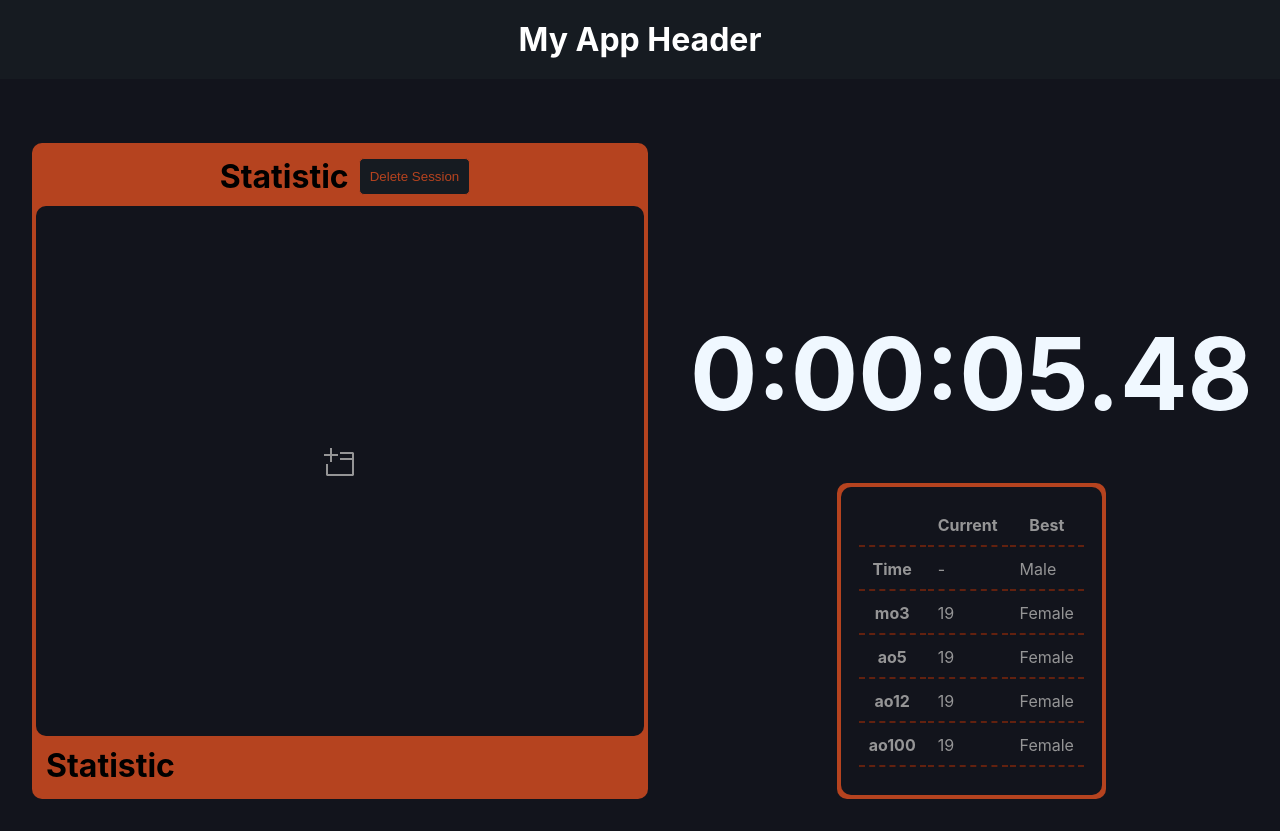
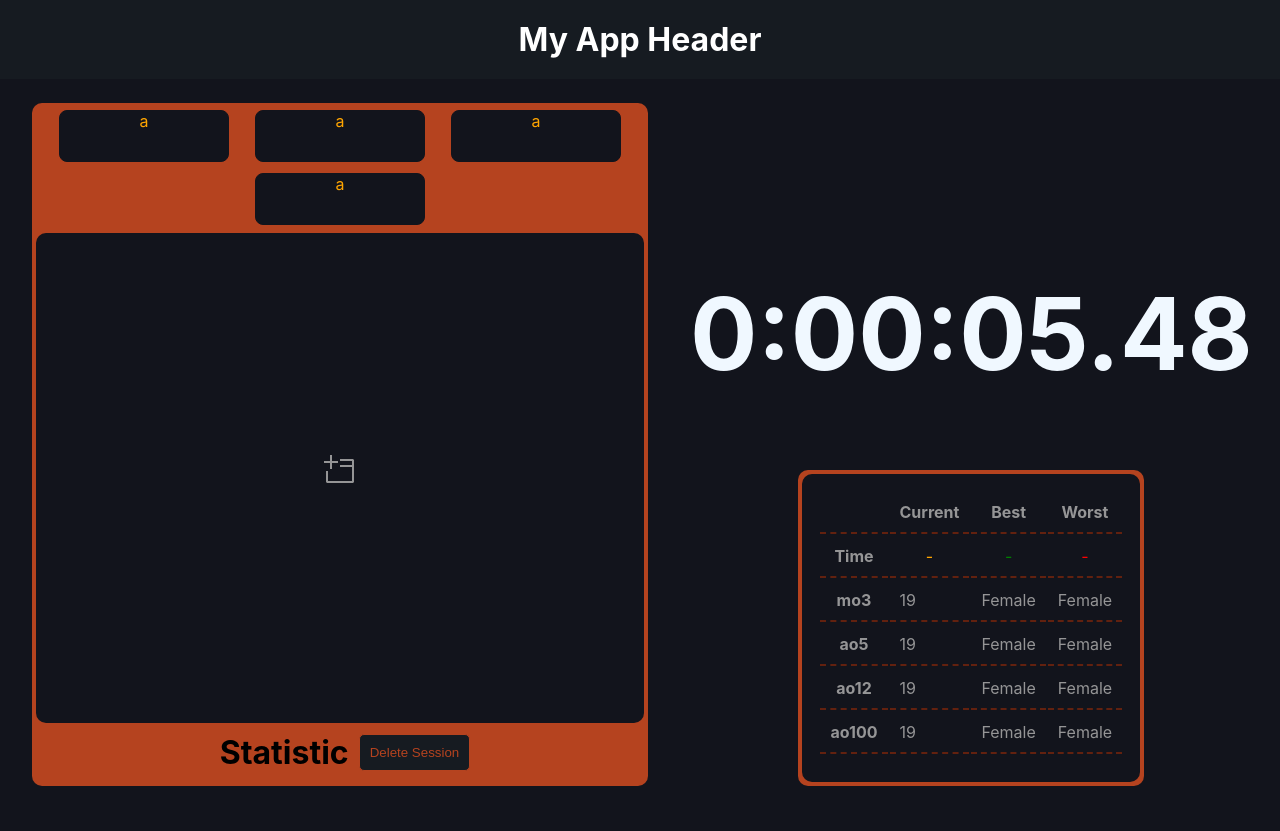
Before and after one commit to YuraSamogalskiy/CubeStopwatchApp, a React (Vite) app in the folder cube_timer_app/: page / in a window 1280 px wide. Built offline with nearby package versions, Linux system fonts and the light colour scheme; the HTML template or start-up script is replaced by a standard one.

Commit message:
add best/worst/current result

```diff
--- a/cube_timer_app/src/App.css
+++ b/cube_timer_app/src/App.css
@@ -16,7 +16,7 @@
   /* flex: 1; */
   display: flex;
   padding: 2rem;
-  padding-top: 4rem;
+  padding-top: 1.5rem;
 }
 
 .app-left-column {
--- a/cube_timer_app/src/App.jsx
+++ b/cube_timer_app/src/App.jsx
@@ -4,6 +4,7 @@ import BestResults from './Results/BestResults'
 import Results from './Results/Results'
 import Stopwatch from './Timer/Stopwatch'
 import { deleteAllResults } from './redux/slices/stopwatchSlice'
+import Menu from './Menu/Menu'
 
 function App() {
   const dispatch = useDispatch()
@@ -15,14 +16,14 @@ function App() {
       </header>
       <main className="app-main">
         <div className="app-left-column">
+          <Menu />
+          <Results />
           <div className="app-left-column-up">
             <h1>Statistic</h1>
             <button onClick={() => dispatch(deleteAllResults())}>
               Delete Session
             </button>
           </div>
-          <Results />
-          <h1>Statistic</h1>
         </div>
         <div className="app-right-column">
           <Stopwatch />
--- /dev/null
+++ b/cube_timer_app/src/Menu/Menu.jsx
@@ -0,0 +1,14 @@
+import styles from './Menu.module.scss'
+const Menu = () => {
+  return (
+    <div className={styles.menu__block}>
+      <div className={styles.menu_nav}>a</div>
+      <div className={styles.menu_nav}>a</div>
+      <div className={styles.menu_nav}>a</div>
+      <div className={styles.menu_nav}>a</div>
+      {/* <div className={styles.menu_nav}>a</div> */}
+    </div>
+  )
+}
+
+export default Menu
--- /dev/null
+++ b/cube_timer_app/src/Menu/Menu.module.scss
@@ -0,0 +1,24 @@
+$background_nav: #12141c;
+
+.menu__block {
+  display: flex;
+  justify-content: space-evenly;
+  align-items: center;
+  // flex-direction: row;
+  // background-color: #fff;
+  flex-wrap: wrap;
+  color: orange;
+
+  .menu_nav {
+    margin: 0.2rem;
+    width: 167.9px;
+    margin-bottom: 0.5rem;
+    height: 50px;
+    border: 1px solid $background_nav;
+    border-radius: 8px;
+    background-color: $background_nav;
+    text-align: center;
+    // padding: 0.1rem;
+    // align-items: center;
+  }
+}
--- a/cube_timer_app/src/Results/BestResults.jsx
+++ b/cube_timer_app/src/Results/BestResults.jsx
@@ -9,6 +9,19 @@ const BestResults = () => {
       ? '-'
       : results[results.length - 1]
 
+  const sortedResult = [...results].sort((a, b) => {
+    const timeA =
+      a.hours * 3600000 + a.minutes * 60000 + a.seconds * 1000 + a.milliseconds
+    const timeB =
+      b.hours * 3600000 + b.minutes * 60000 + b.seconds * 1000 + b.milliseconds
+
+    return timeB - timeA
+  })
+
+  const worstResult = sortedResult[0]
+  const bestResult = sortedResult[sortedResult.length - 1]
+  console.log(sortedResult)
+  console.log(worstResult)
   return (
     <div className={styles.result_flex}>
       <div className={styles.result__best}>
@@ -18,35 +31,63 @@ const BestResults = () => {
               <th />
               <th>Current</th>
               <th>Best</th>
+              <th>Worst</th>
             </tr>
 
             <tr>
               <th>Time</th>
-              <td>
+              <td className={styles.currentResult}>
                 {lastResults.milliseconds === undefined
                   ? '-'
                   : lastResults.seconds + ':' + lastResults.milliseconds / 10}
               </td>
-              <td>Male</td>
+              <td className={styles.bestResult}>
+                {sortedResult.length === 0 ? (
+                  <span>-</span>
+                ) : bestResult.minutes > 0 ? (
+                  `${bestResult.minutes}:0${bestResult.seconds}.${
+                    bestResult.milliseconds / 10
+                  }`
+                ) : (
+                  `${bestResult.seconds}.${bestResult.milliseconds / 10}`
+                )}
+              </td>
+              <td className={styles.worstResult}>
+                {' '}
+                {sortedResult.length === 0 ? (
+                  <span>-</span>
+                ) : worstResult.minutes > 0 ? (
+                  `${worstResult.minutes}:0${worstResult.seconds}.${
+                    worstResult.milliseconds / 10
+                  }`
+                ) : (
+                  `${worstResult.seconds}.${worstResult.milliseconds / 10}`
+                )}
+              </td>
             </tr>
+
             <tr>
               <th>mo3</th>
               <td>19</td>
+              <td>Female</td>
               <td>Female</td>
             </tr>
             <tr>
               <th>ao5</th>
               <td>19</td>
               <td>Female</td>
+              <td>Female</td>
             </tr>
             <tr>
               <th>ao12</th>
               <td>19</td>
               <td>Female</td>
+              <td>Female</td>
             </tr>
             <tr>
               <th>ao100</th>
               <td>19</td>
+              <td>Female</td>
               <td>Female</td>
             </tr>
           </tbody>
--- a/cube_timer_app/src/Results/BestResults.module.scss
+++ b/cube_timer_app/src/Results/BestResults.module.scss
@@ -3,7 +3,7 @@
   justify-content: space-around;
   flex-direction: column;
   align-items: center;
-  background-color: #12141C;
+  background-color: #12141c;
   padding: 0 0px 10px 0px;
   border-radius: 10px;
 
@@ -15,5 +15,18 @@
       padding: 10px;
       border-bottom: 2.5px dashed #62210f;
     }
+
+    .bestResult {
+      color: green;
+      text-align: center;
+    }
+    .worstResult {
+      color: red;
+      text-align: center;
+    }
+    .currentResult {
+      color: orange;
+      text-align: center;
+    }
   }
 }
--- a/cube_timer_app/src/Results/Results.jsx
+++ b/cube_timer_app/src/Results/Results.jsx
@@ -29,16 +29,15 @@ const Results = () => {
   const handlePlusTwo = TimeId => {
     dispatch(plusTwoResult(TimeId))
   }
-  let newRes = results.map(item => {
-    return {
-      milliseconds: item.milliseconds / results.length,
-      seconds: item.seconds / results.length,
-      minutes: item.minutes / results.length,
-      hours: item.hours / results.length,
-    }
-  })
-  console.log(results)
-  console.log(newRes)
+  // let newRes = results.map(item => {
+  //   return {
+  //     milliseconds: item.milliseconds / results.length,
+  //     seconds: item.seconds / results.length,
+  //     minutes: item.minutes / results.length,
+  //     hours: item.hours / results.length,
+  //   }
+  // })
+
   return (
     <div className={styles.result_flex}>
       {reversedResults.length === 0 ? (
--- a/cube_timer_app/src/Results/Results.module.scss
+++ b/cube_timer_app/src/Results/Results.module.scss
@@ -10,11 +10,11 @@ $border_color: #62210f;
   background-color: $background_color;
   padding: 0 0 10px 0px;
   border-radius: 10px;
-
+  // padding: 1rem;
   .nonResults {
     display: flex;
     align-items: center;
-    height: 65vh;
+    height: 60vh;
 
     h1 {
       color: $text_color;
@@ -30,9 +30,10 @@ $border_color: #62210f;
     display: flex;
     justify-content: space-between;
     flex-direction: column;
-    height: 65vh;
+    height: 60vh;
     width: 100%;
     overflow: scroll;
+    // padding: 1rem;
 
     table {
       border-collapse: collapse;
@@ -47,7 +48,7 @@ $border_color: #62210f;
     th,
     td {
       // transition: transform 0.3s ease;
-      padding: 15px;
+      padding: 12px;
       .deleteIcon {
         transition: 0.3s;
 
--- a/cube_timer_app/src/Timer/Stopwatch.module.scss
+++ b/cube_timer_app/src/Timer/Stopwatch.module.scss
@@ -22,10 +22,10 @@
 //   }
 // }
 
-@media (max-width: 3024px) {
+@media (max-width: 4024px) {
   .stopwatchTime {
     // color: aliceblue;
-    font-size: 120px;
+    font-size: 110px;
   }
 }
 @media (max-width: 1524px) {
```
